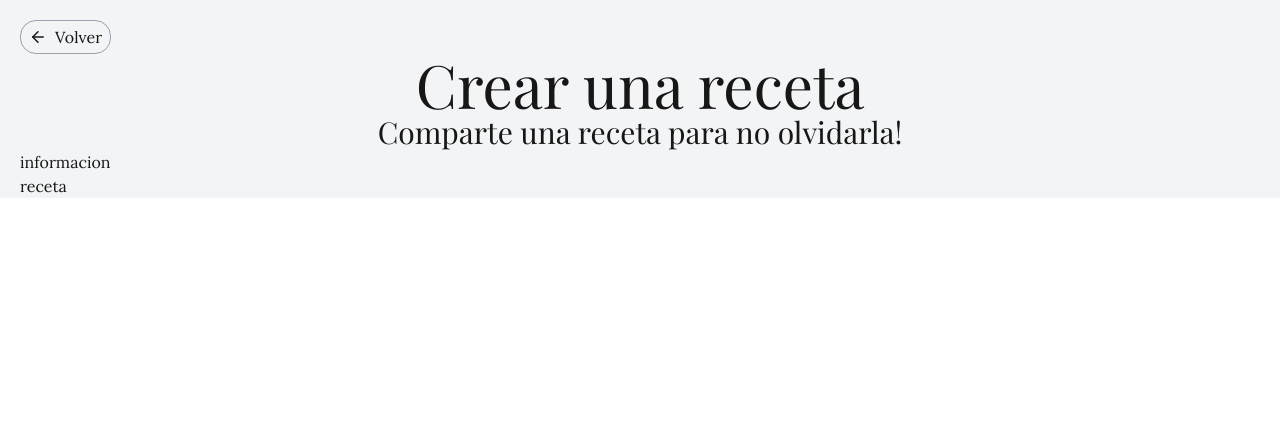
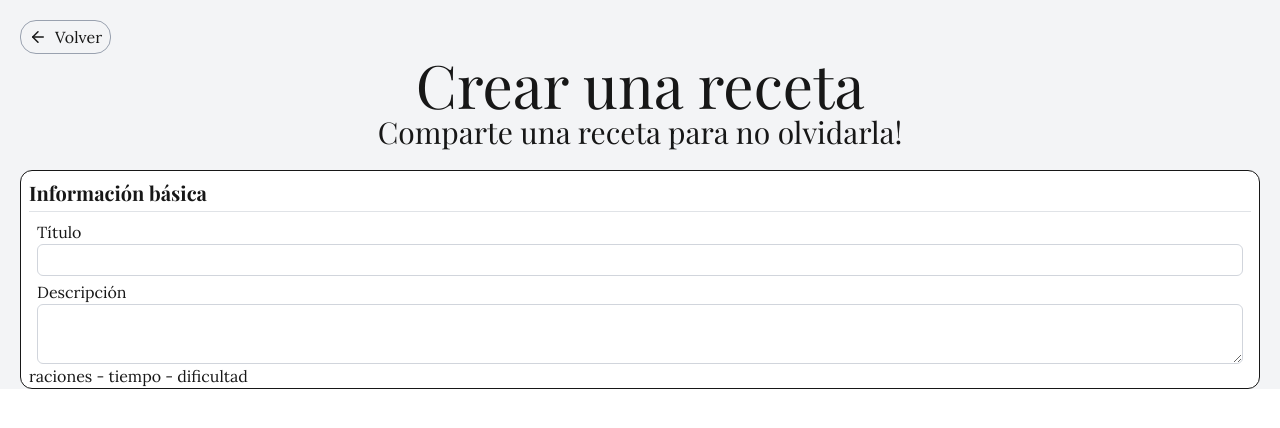
Before and after one commit to cperefer/recetali, a Next.js app: page /recipes/add in a window 1280 px wide. Shown: the top 428 px of the page. Built offline with nearby package versions, Linux system fonts and the light colour scheme; no server answers; sample sign-in values are in the browser's storage.

Commit message:
feat: added initial styling

```diff
--- a/app/recipes/_components/form/RecipeFormInformation.tsx
+++ b/app/recipes/_components/form/RecipeFormInformation.tsx
@@ -1,10 +1,27 @@
 export function RecipeFormInformation() {
   return (
-    <div>
-      <div>
-        <p>informacion</p>
-        <p>receta</p>
+    <div className="px-2 mt-2 md:mt-5 border bg-white dark:bg-transparent rounded-xl">
+      <div className="border-bottom-gray pb-1 mt-2">
+        <h4 className="text-xl font-bold">Información básica</h4>
       </div>
+      <div className="mt-2 px-2">
+        <form>
+          <div className="flex flex-col">
+            <label htmlFor="title">Título</label>
+            <input
+              type="text"
+              className="h-8 border border-gray-300 dark:border-amber-500 rounded-md "
+              name="title"
+              id="title"
+            />
+          </div>
+          <div className="flex flex-col mt-1">
+            <label htmlFor="">Descripción</label>
+            <textarea className="h-15 border border-gray-300 dark:border-amber-500 rounded-md"></textarea>
+          </div>
+        </form>
+      </div>
+      <div>raciones - tiempo - dificultad</div>
     </div>
   );
 }
```
